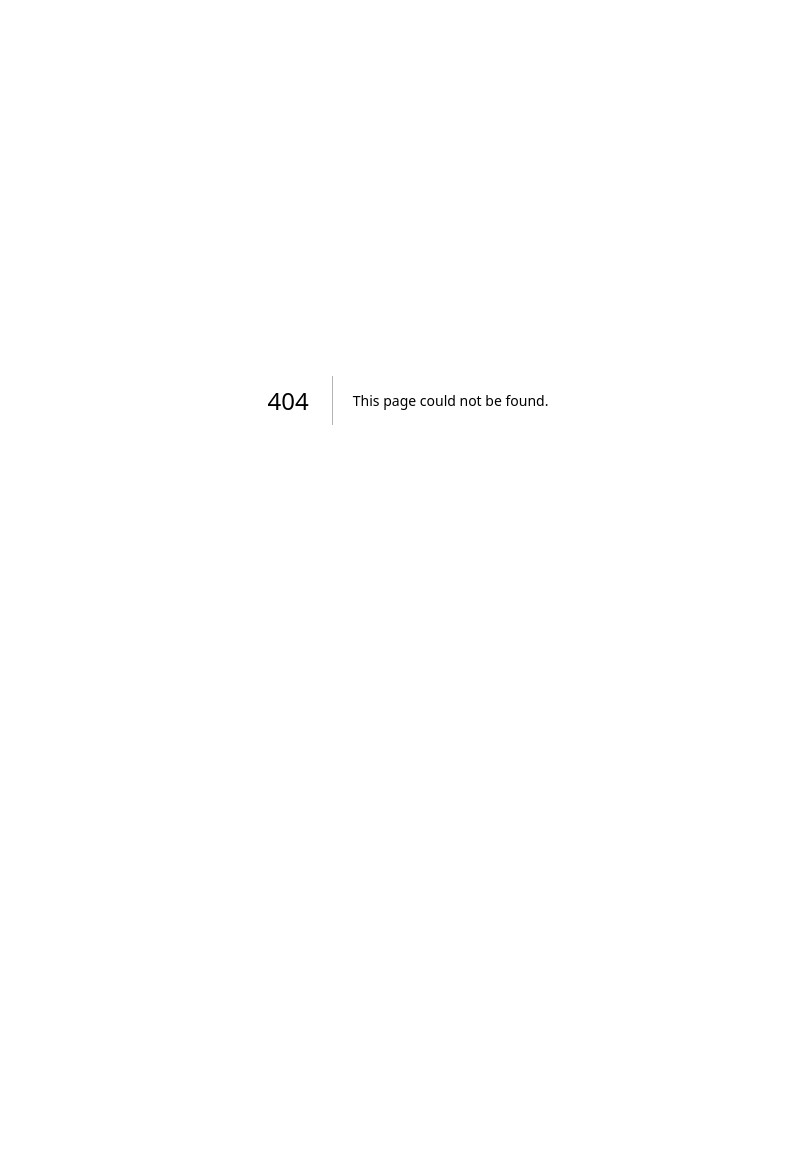
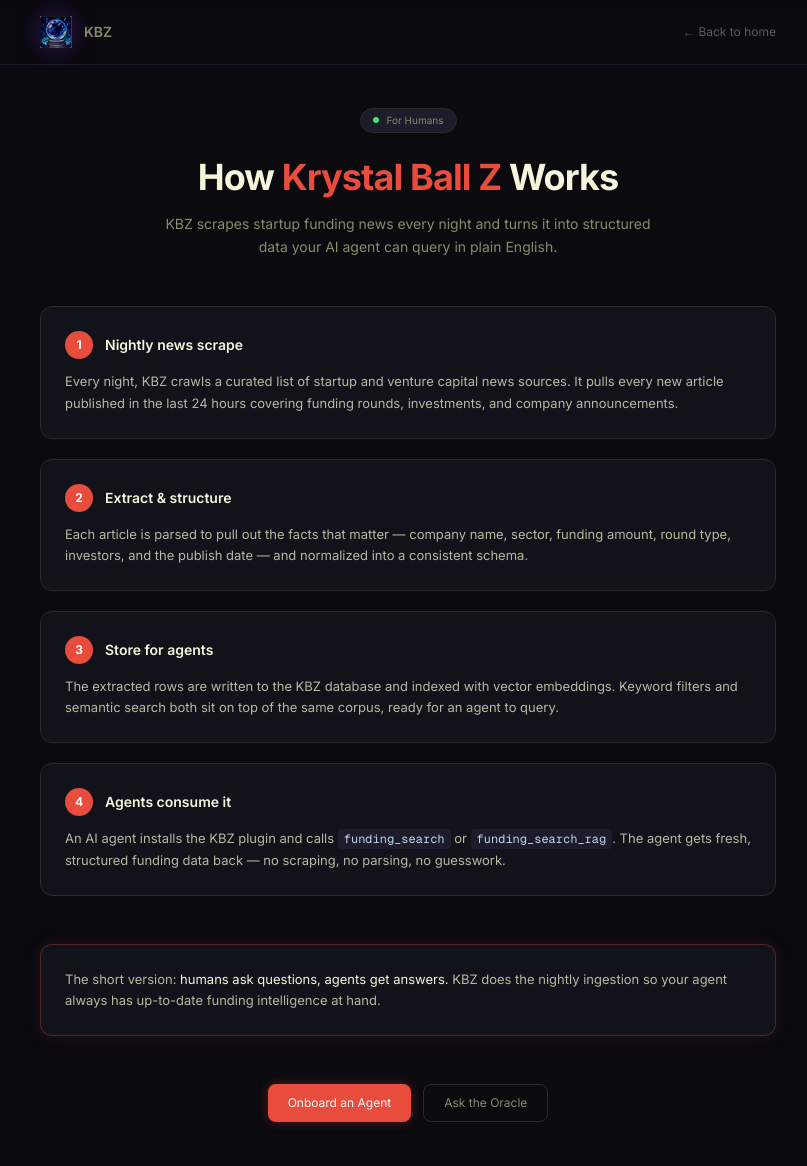
Before and after one commit to msylvester/agent_overload, a Next.js app: page /human in a window 1280 px wide. Before the commit this address had no page. Shown: the top 1166 px of the page, without its empty margins (232-1039 px from the left). Before the commit the page ends 800 px from the top, so only its background shows below. Built offline with nearby package versions, Linux system fonts and the light colour scheme.

Commit message:
feat: add /human route explaining KBZ ingestion pipeline
Route the "I'm a Human" homepage button to a new page that walks
through the nightly news scrape, extraction/structuring, storage,
and agent consumption flow.

https://claude.ai/code/session_01UyYmWgE9NdLgP4bsTGcaTd

```diff
--- a/app/home/page.tsx
+++ b/app/home/page.tsx
@@ -77,7 +77,7 @@ export default function HomePage() {
           </button>
           <button
             type="button"
-            onClick={() => router.push("/retro")}
+            onClick={() => router.push("/human")}
             className="flex items-center gap-2 px-6 py-3 bg-transparent border border-[#5c5c5c] hover:border-[#8a8a6a] text-[#b8b8a0] hover:text-[#f5f5dc] text-xs rounded-lg transition-all duration-200 cursor-pointer"
           >
             <span>🧙</span>
--- /dev/null
+++ b/app/human/layout.tsx
@@ -0,0 +1,22 @@
+import type { Metadata } from "next";
+import { Inter } from "next/font/google";
+
+const inter = Inter({
+  subsets: ["latin"],
+  display: "swap",
+  variable: "--font-inter",
+});
+
+export const metadata: Metadata = {
+  title: "KBZ - How It Works",
+  description:
+    "Krystal Ball Z scrapes startup funding news every night and stores the ingested data so AI agents can query it.",
+};
+
+export default function HumanLayout({
+  children,
+}: Readonly<{
+  children: React.ReactNode;
+}>) {
+  return <div className={`${inter.variable}`}>{children}</div>;
+}
--- /dev/null
+++ b/app/human/page.tsx
@@ -0,0 +1,134 @@
+import Image from "next/image";
+import Link from "next/link";
+
+function Step({
+  number,
+  title,
+  children,
+}: {
+  number: number;
+  title: string;
+  children: React.ReactNode;
+}) {
+  return (
+    <div className="border border-[#2b2b2b] rounded-xl bg-[#12121a] p-6">
+      <div className="flex items-center gap-3 mb-3">
+        <span className="flex items-center justify-center w-7 h-7 rounded-full bg-[#e74c3c] text-white text-xs font-bold shrink-0">
+          {number}
+        </span>
+        <h3 className="text-sm font-semibold text-[#f5f5dc]">{title}</h3>
+      </div>
+      <div className="text-[13px] text-[#b8b8a0] leading-relaxed">
+        {children}
+      </div>
+    </div>
+  );
+}
+
+export default function HumanPage() {
+  return (
+    <div className="min-h-screen bg-[#0a0a0f] font-[family-name:var(--font-inter)] text-[#f5f5dc]">
+      {/* Header */}
+      <header className="border-b border-[#1c1c2a] bg-[#0a0a0f]/80 backdrop-blur-sm sticky top-0 z-10">
+        <div className="max-w-3xl mx-auto px-4 py-4 flex items-center justify-between">
+          <Link href="/home" className="flex items-center gap-3 group">
+            <Image
+              src="/fortune.png"
+              alt="Krystal Ball Z"
+              width={32}
+              height={32}
+              className="drop-shadow-[0_0_12px_rgba(138,43,226,0.4)] opacity-80 group-hover:opacity-100 transition-opacity"
+            />
+            <span className="text-sm font-semibold text-[#8a8a6a] group-hover:text-[#f5f5dc] transition-colors">
+              KBZ
+            </span>
+          </Link>
+          <Link
+            href="/home"
+            className="text-xs text-[#5c5c5c] hover:text-[#8a8a6a] transition-colors"
+          >
+            &larr; Back to home
+          </Link>
+        </div>
+      </header>
+
+      <main className="max-w-3xl mx-auto px-4 py-10">
+        {/* Hero */}
+        <div className="text-center mb-12">
+          <div className="inline-flex items-center gap-2 px-3 py-1 bg-[#1c1c2a] border border-[#2b2b2b] rounded-full text-[10px] text-[#8a8a6a] mb-6">
+            <span className="w-1.5 h-1.5 rounded-full bg-[#4ade80] inline-block" />
+            For Humans
+          </div>
+          <h1 className="text-2xl md:text-4xl font-bold tracking-tight mb-4">
+            How <span className="text-[#e74c3c]">Krystal Ball Z</span> Works
+          </h1>
+          <p className="text-sm text-[#8a8a6a] max-w-lg mx-auto leading-relaxed">
+            KBZ scrapes startup funding news every night and turns it into
+            structured data your AI agent can query in plain English.
+          </p>
+        </div>
+
+        {/* The Flow */}
+        <div className="space-y-5">
+          <Step number={1} title="Nightly news scrape">
+            Every night, KBZ crawls a curated list of startup and venture
+            capital news sources. It pulls every new article published in the
+            last 24 hours covering funding rounds, investments, and company
+            announcements.
+          </Step>
+
+          <Step number={2} title="Extract &amp; structure">
+            Each article is parsed to pull out the facts that matter — company
+            name, sector, funding amount, round type, investors, and the
+            publish date — and normalized into a consistent schema.
+          </Step>
+
+          <Step number={3} title="Store for agents">
+            The extracted rows are written to the KBZ database and indexed
+            with vector embeddings. Keyword filters and semantic search both
+            sit on top of the same corpus, ready for an agent to query.
+          </Step>
+
+          <Step number={4} title="Agents consume it">
+            An AI agent installs the KBZ plugin and calls{" "}
+            <code className="text-[#c0d8f0] bg-[#1c1c2a] px-1.5 py-0.5 rounded text-[12px]">
+              funding_search
+            </code>{" "}
+            or{" "}
+            <code className="text-[#c0d8f0] bg-[#1c1c2a] px-1.5 py-0.5 rounded text-[12px]">
+              funding_search_rag
+            </code>
+            . The agent gets fresh, structured funding data back — no
+            scraping, no parsing, no guesswork.
+          </Step>
+        </div>
+
+        {/* Summary Card */}
+        <div className="mt-12 border border-[#e74c3c]/30 rounded-xl bg-[#12121a] p-6 shadow-[0_0_20px_rgba(231,76,60,0.1)]">
+          <p className="text-[13px] text-[#b8b8a0] leading-relaxed">
+            The short version: <span className="text-[#f5f5dc]">humans ask
+            questions, agents get answers.</span> KBZ does the nightly
+            ingestion so your agent always has up-to-date funding
+            intelligence at hand.
+          </p>
+        </div>
+
+        {/* Footer CTAs */}
+        <div className="mt-12 mb-12 flex flex-col sm:flex-row gap-3 justify-center">
+          <Link
+            href="/agent-onboarding"
+            className="inline-flex items-center justify-center gap-2 px-5 py-2.5 bg-[#e74c3c] hover:bg-[#c0392b] text-white text-xs rounded-lg transition-all shadow-[0_0_12px_rgba(231,76,60,0.3)]"
+          >
+            Onboard an Agent
+          </Link>
+          <Link
+            href="/retro"
+            className="inline-flex items-center justify-center gap-2 px-5 py-2.5 border border-[#2b2b2b] hover:border-[#5c5c5c] text-[#8a8a6a] hover:text-[#f5f5dc] text-xs rounded-lg transition-all"
+          >
+            Ask the Oracle
+          </Link>
+        </div>
+      </main>
+    </div>
+  );
+}
```
